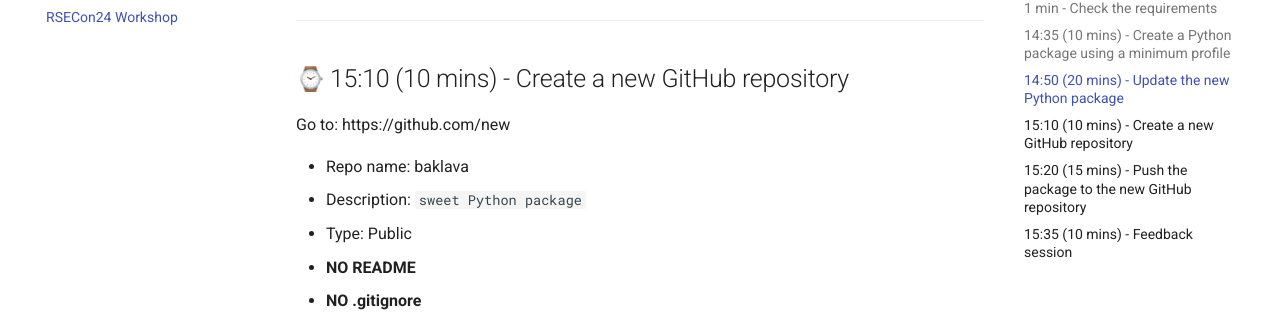
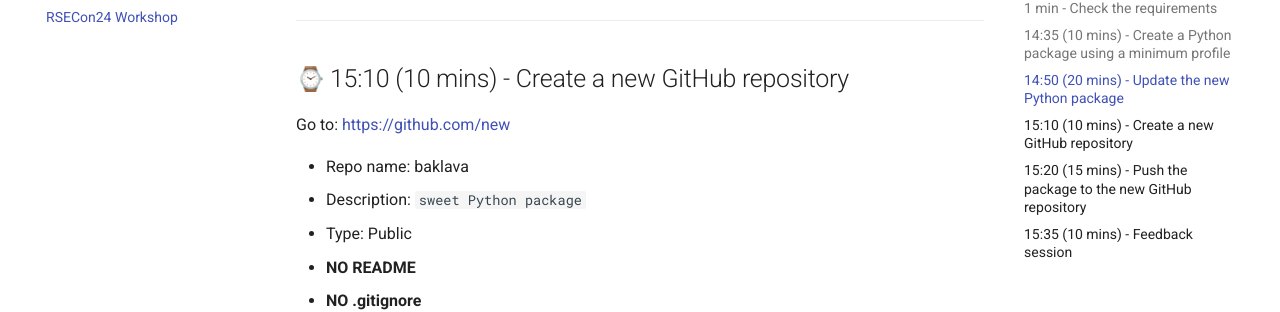
Before and after one commit to fdiblen/mkdocs-pdf, an MkDocs documentation site: the page built from docs/rsecon24.md, in a window 1280 px wide and 900 px high, scrolled down 3643 px. Shown: the part 145-457 px from the top of the window. Built offline with MkDocs 1.6.1 and Material for MkDocs 9.7.7, drawn with Linux system fonts in a browser that asks for light colours; emoji names are drawn with the system emoji font; part of the change alters nothing that is shown.

```diff
--- a/docs/rsecon24.md
+++ b/docs/rsecon24.md
@@ -192,7 +192,7 @@ copier update
 ---
 ## :watch: 15:10 (10 mins) - Create a new GitHub repository
 
-Go to: https://github.com/new
+Go to: [https://github.com/new](https://github.com/new)
 
 - Repo name: baklava
 - Description: `sweet Python package`
```
